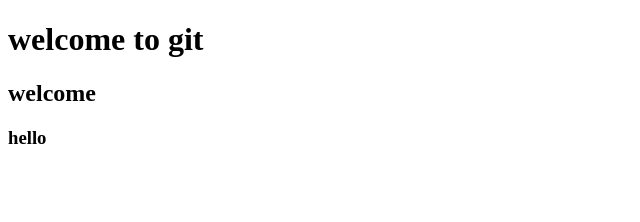
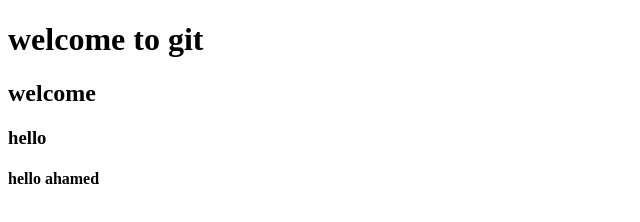
Before and after one commit to mannai91/formation-git, a plain HTML site: page index.html in a window 1280 px wide. Shown: the whole page, without its empty margins (0-640 px from the left). Drawn offline with Linux system fonts and the light colour scheme.

Commit message:
ajout ahmed

```diff
--- a/index.html
+++ b/index.html
@@ -9,5 +9,6 @@
     <h1>welcome to git</h1>
     <h2>welcome </h2>
     <h3>hello </h3>
+    <h4>hello ahamed </h4>
 </body>
 </html>
```
